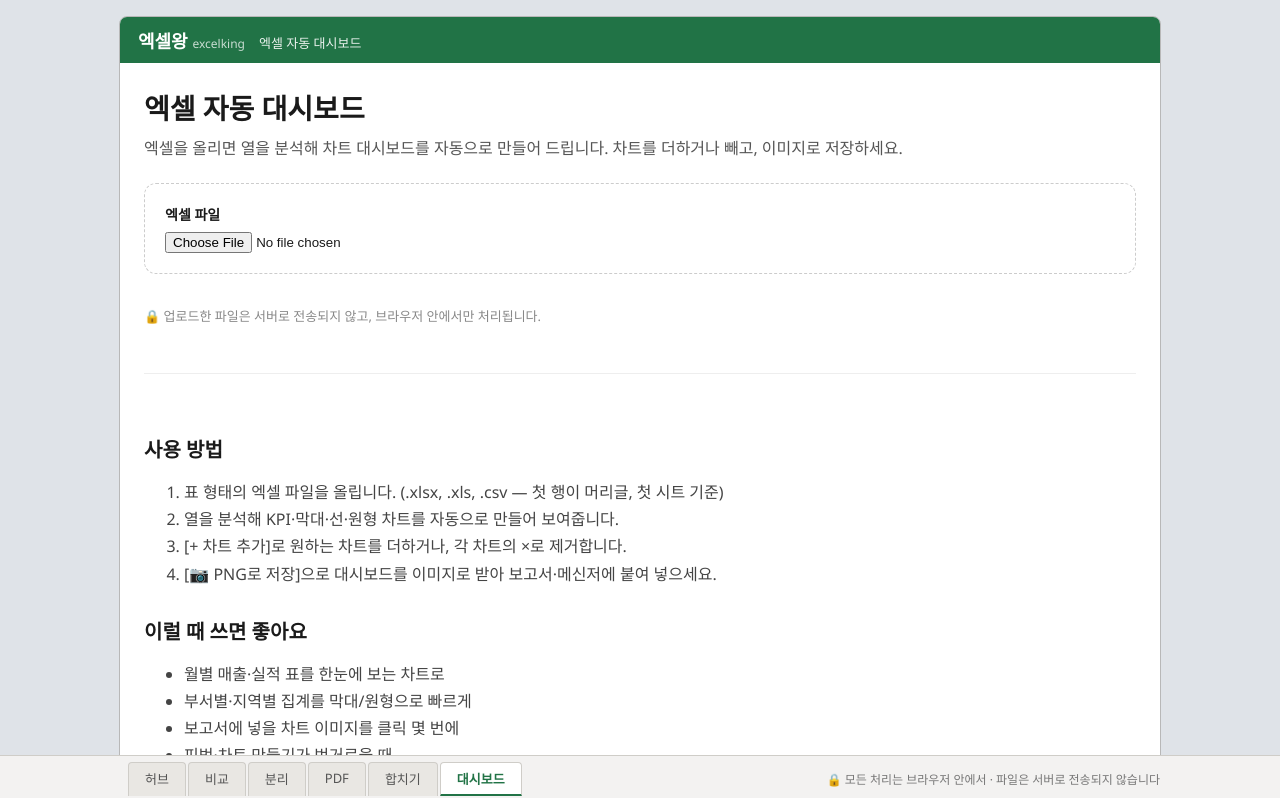
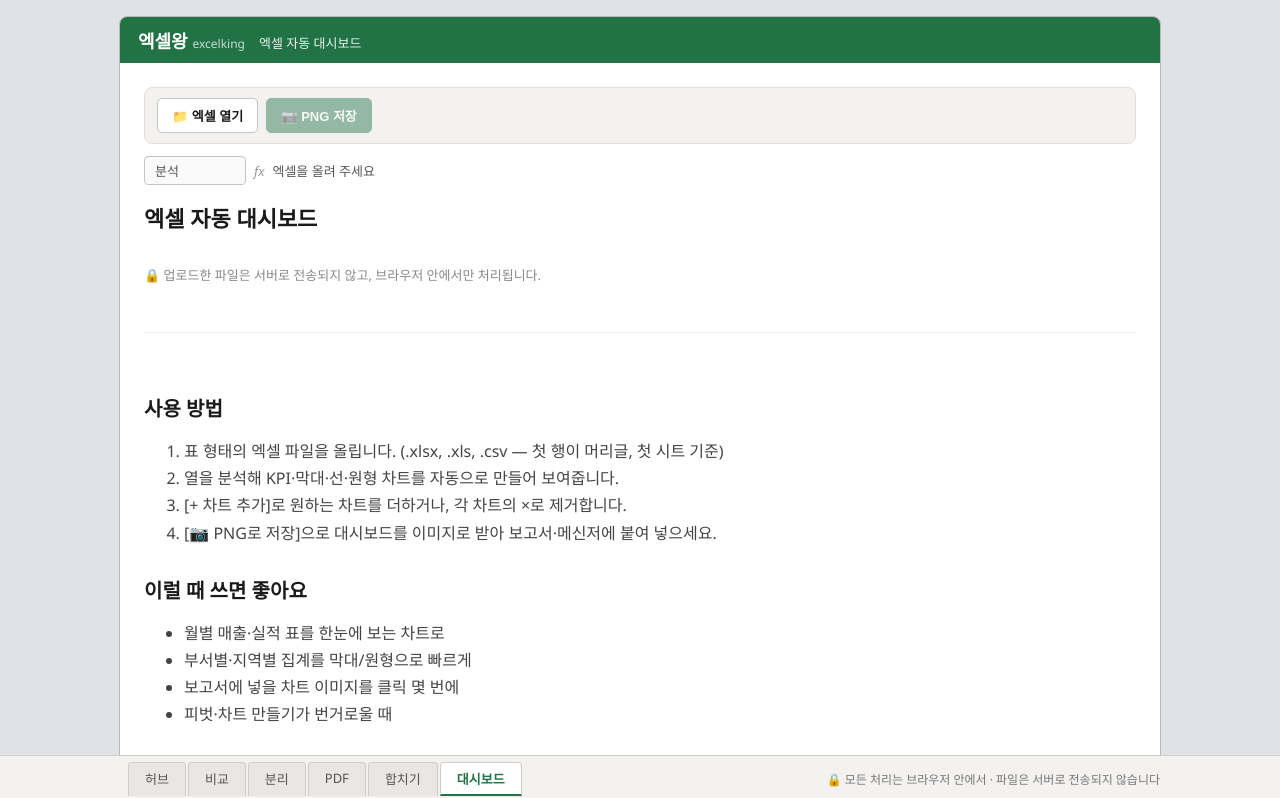
Before and after one commit to dalgeom/excelking, a SvelteKit app: page /excel-dashboard in a window 1280 px wide. Shown: the top 798 px of the page. Built offline with nearby package versions, Linux system fonts and the light colour scheme.

Commit message:
refactor: 대시보드 페이지 엑셀 틀 — 리본·수식줄

```diff
--- a/src/routes/excel-dashboard/+page.svelte
+++ b/src/routes/excel-dashboard/+page.svelte
@@ -4,7 +4,10 @@
   import { suggestCharts } from '$lib/dashboard/suggest';
   import { aggregate } from '$lib/dashboard/aggregate';
   import type { Column, ChartSpec, Agg, ChartKind } from '$lib/dashboard/types';
+  import Ribbon from '$lib/components/Ribbon.svelte';
+  import FormulaBar from '$lib/components/FormulaBar.svelte';
 
+  let fileInput = $state<HTMLInputElement>();
   let parsed = $state<ParsedFile | null>(null);
   let fileName = $state('');
   let columns = $state<Column[]>([]);
@@ -152,22 +155,20 @@
     content="엑셀을 올리면 KPI·막대·선·원형 차트 대시보드를 자동으로 만들어 드립니다. 이미지로 저장해 공유하세요. 무료, 설치 없이, 파일은 서버로 전송되지 않습니다." />
 </svelte:head>
 
-<h1>엑셀 자동 대시보드</h1>
-<p class="lead">엑셀을 올리면 열을 분석해 차트 대시보드를 자동으로 만들어 드립니다. 차트를 더하거나 빼고, 이미지로 저장하세요.</p>
+<Ribbon>
+  <button class="rbtn" onclick={() => fileInput?.click()}>📁 엑셀 열기 {fileName ? `· ${fileName}` : ''}</button>
+  <button class="rbtn primary" onclick={savePng} disabled={!parsed}>📷 PNG 저장</button>
+</Ribbon>
+<input bind:this={fileInput} type="file" accept=".xlsx,.xls,.csv" hidden onchange={onUpload} />
 
-<div class="uploads">
-  <label class="drop">
-    <span>엑셀 파일 {fileName ? `· ${fileName}` : ''}</span>
-    <input type="file" accept=".xlsx,.xls,.csv" onchange={onUpload} />
-  </label>
-</div>
+<FormulaBar cell="분석" value={parsed ? summary : busy ? '분석 중…' : '엑셀을 올려 주세요'} />
+
+<h1 class="ptitle">엑셀 자동 대시보드</h1>
 
 {#if busy}<p class="busy">분석하는 중입니다…</p>{/if}
 {#if error}<p class="error">{error}</p>{/if}
 
 {#if parsed}
-  <p class="summary-line">{summary}</p>
-
   <div class="toolbar">
     <div class="addform">
       <select bind:value={addKind}>
@@ -192,9 +193,8 @@
           <option value="max">최대</option>
         </select>
       {/if}
-      <button onclick={addChart}>+ 차트 추가</button>
+      <button class="rbtn" onclick={addChart}>➕ 차트 추가</button>
     </div>
-    <button class="primary" onclick={savePng}>📷 PNG로 저장</button>
   </div>
 
   <div class="board" bind:this={boardEl}>
@@ -253,24 +253,11 @@
 </section>
 
 <style>
-  h1 { font-size: 28px; margin: 0 0 8px; }
-  .lead { color: #555; margin: 0 0 24px; }
-  .uploads { display: grid; grid-template-columns: 1fr; gap: 12px; }
-  .drop {
-    display: flex; flex-direction: column; gap: 8px;
-    border: 1.5px dashed #ccc; border-radius: 12px; padding: 20px; cursor: pointer;
-  }
-  .drop span { font-weight: 600; font-size: 14px; }
-  .busy { color: #1a73e8; margin: 16px 0; }
-  .summary-line { color: #555; margin: 20px 0 8px; font-size: 14px; }
-  .toolbar { display: flex; justify-content: space-between; gap: 12px; flex-wrap: wrap; margin: 12px 0 20px; }
-  .addform { display: flex; gap: 8px; flex-wrap: wrap; }
+  .ptitle { font-size: 22px; margin: 0 0 12px; }
+  .busy { color: var(--xl-green); margin: 16px 0; }
+  .toolbar { display: flex; justify-content: space-between; gap: 12px; flex-wrap: wrap; margin: 0 0 20px; }
+  .addform { display: flex; gap: 8px; flex-wrap: wrap; align-items: center; }
   select { padding: 8px 10px; border-radius: 8px; border: 1px solid #ccc; font-size: 13px; }
-  button {
-    padding: 9px 16px; border: none; border-radius: 8px;
-    background: #eef2f7; color: #1a1a1a; font-weight: 600; cursor: pointer; font-size: 13px;
-  }
-  button.primary { background: #1a73e8; color: #fff; }
   .board { background: #fff; }
   .kpis { display: flex; gap: 12px; flex-wrap: wrap; margin-bottom: 16px; }
   .kpi {
```
